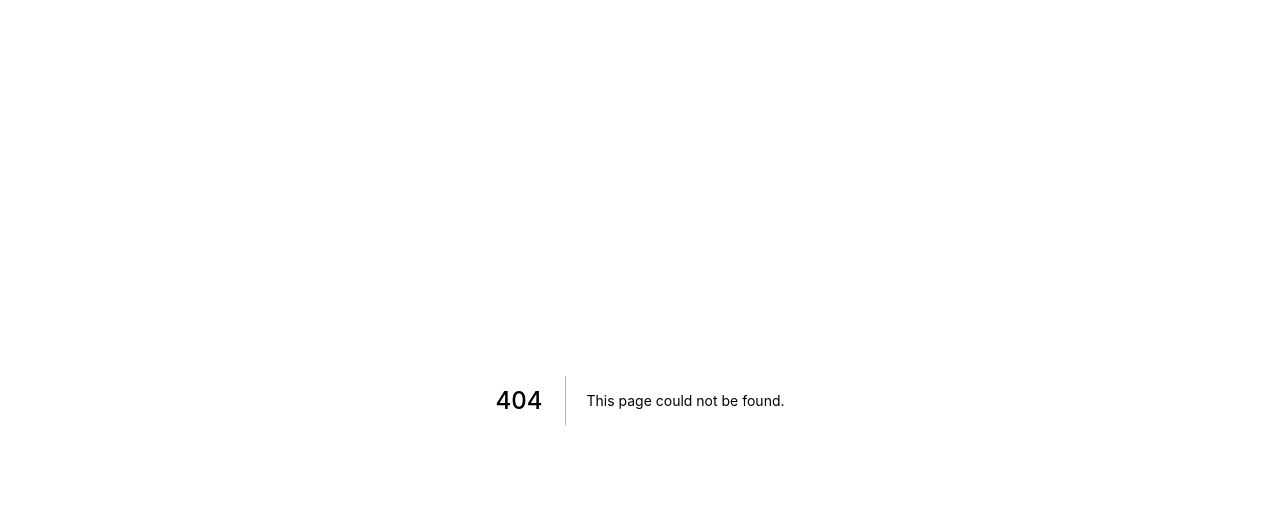
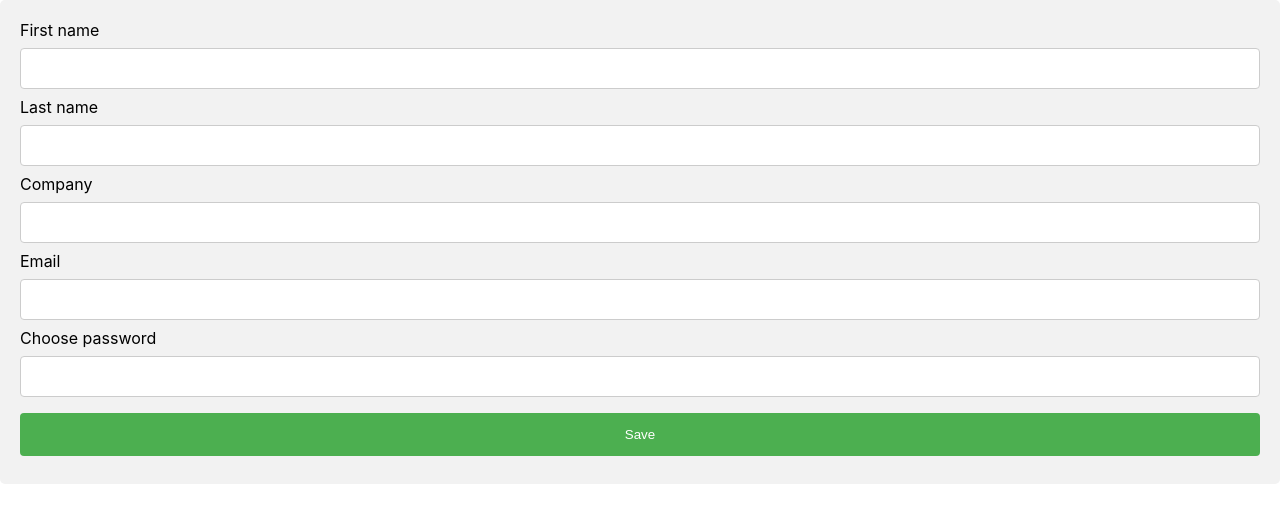
Before and after one commit to jonathanwelton/form-comparison-app, a Next.js app: page /react-hook-form-example in a window 1280 px wide. Before the commit this address had no page. Shown: the top 522 px of the page. Built offline with nearby package versions, Linux system fonts and the light colour scheme.

Commit message:
Added a React Hook Form example

```diff
--- a/pages/api/hello.js
+++ /dev/null
@@ -1,5 +0,0 @@
-// Next.js API route support: https://nextjs.org/docs/api-routes/introduction
-
-export default function handler(req, res) {
-  res.status(200).json({ name: 'John Doe' })
-}
--- /dev/null
+++ b/pages/react-hook-form-example.tsx
@@ -0,0 +1,44 @@
+import { SubmitHandler, useForm } from "react-hook-form";
+
+type Inputs = {
+  firstName: string,
+  lastName: string,
+  company: string,
+  email: string,
+  password: string,
+  newsletter: boolean
+};
+
+export default function ReactHookFormExample({ saveData }) {
+  const { register, handleSubmit, formState: { errors } } = useForm<Inputs>();
+  const onSubmit: SubmitHandler<Inputs> = data => {
+    console.log(data)
+    if (typeof saveData !== 'undefined') { saveData(data) }
+  }
+
+  return (
+    <form onSubmit={handleSubmit(onSubmit)}>
+      <label>First name</label>
+      <input type="text" data-testid="firstName" {...register("firstName", { required: true, maxLength: 50 })} />
+      {errors.firstName && <p role="alert">Enter your first name</p>}
+
+      <label>Last name</label>
+      <input type="text" data-testid="lastName" {...register("lastName", { required: true, maxLength: 50 })} />
+      {errors.lastName && <p role="alert">Enter your last name</p>}
+
+      <label>Company</label>
+      <input type="text" data-testid="company" {...register("company", { required: true, maxLength: 50 })} />
+      {errors.company && <p role="alert">Enter your company</p>}
+
+      <label>Email</label>
+      <input type="email" data-testid="email" {...register("email", { required: true, pattern: /^(([^<>()[\]\.,;:\s@\"]+(\.[^<>()[\]\.,;:\s@\"]+)*)|(\".+\"))@(([^<>()[\]\.,;:\s@\"]+\.)+[^<>()[\]\.,;:\s@\"]{2,})$/i })} />
+      {errors.email && <p role="alert">Enter a valid email</p>}
+
+      <label>Choose password</label>
+      <input type="password" data-testid="password" {...register("password", { required: true, pattern: /^(?=.{8,100}$)(?=.*?[a-z])(?=.*?[A-Z])(?=.*?[0-9]).*$/ })} />
+      {errors.password && <p role="alert">Choose a password at least 8 characters long, containing at least one number with a mixture of uppercase and lowercase letters</p>}
+
+      <input type="submit" data-testid="save" value="Save" />
+    </form>
+  );
+}
--- a/styles/Home.module.css
+++ b/styles/Home.module.css
@@ -8,7 +8,6 @@
   flex: 1;
   display: flex;
   flex-direction: column;
-  justify-content: center;
   align-items: center;
 }
 
--- a/styles/globals.css
+++ b/styles/globals.css
@@ -11,6 +11,46 @@ a {
   text-decoration: none;
 }
 
+h1 {
+  padding-bottom: 25px;
+}
+
 * {
   box-sizing: border-box;
 }
+
+input, select {
+  width: 100%;
+  padding: 12px 20px;
+  margin: 8px 0;
+  display: inline-block;
+  border: 1px solid #ccc;
+  border-radius: 4px;
+  box-sizing: border-box;
+}
+
+input[type=submit] {
+  width: 100%;
+  background-color: #4CAF50;
+  color: white;
+  padding: 14px 20px;
+  margin: 8px 0;
+  border: none;
+  border-radius: 4px;
+  cursor: pointer;
+}
+
+input[type=submit]:hover {
+  background-color: #45a049;
+}
+
+div {
+  border-radius: 5px;
+  background-color: #f2f2f2;
+  padding: 20px;
+}
+
+p {
+  color: red;
+  margin-top: 0px;
+}
```
Also changed, not shown: jest.config.js (added, +33 -0 lines), jsconfig.json (added, +10 -0 lines), package.json (+10 -2 lines), pages/index.js (+3 -35 lines), tsconfig.json (added, +30 -0 lines), next-env.d.ts (added), 2 other files (tests, documents, lock files or other folders).
